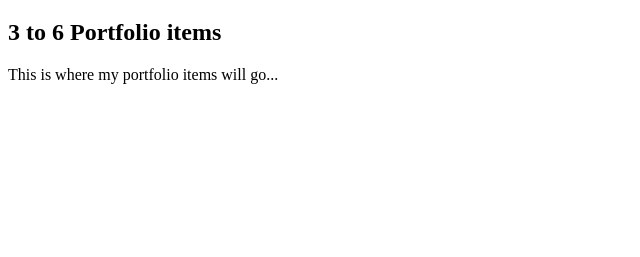
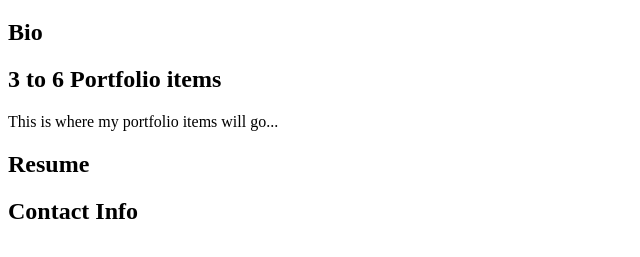
Before and after one commit to sailorshy94/my-portfolio, a plain HTML site: page index.html in a window 1280 px wide. Shown: the part 61-318 px from the top of the page, without its empty margins (0-640 px from the left). Drawn offline with Linux system fonts and the light colour scheme.

Commit message:
added a few more headers-help keep up with data sections

```diff
--- a/index.html
+++ b/index.html
@@ -7,7 +7,10 @@
 </head>
 <body>
     <h1>My Portfolio Title</h1>
+    <h2>Bio</h2>
     <h2>3 to 6 Portfolio items</h2>
     <p>This is where my portfolio items will go...</p>
+    <h2>Resume</h2>
+    <h2>Contact Info</h2>
 </body>
 </html>
```
